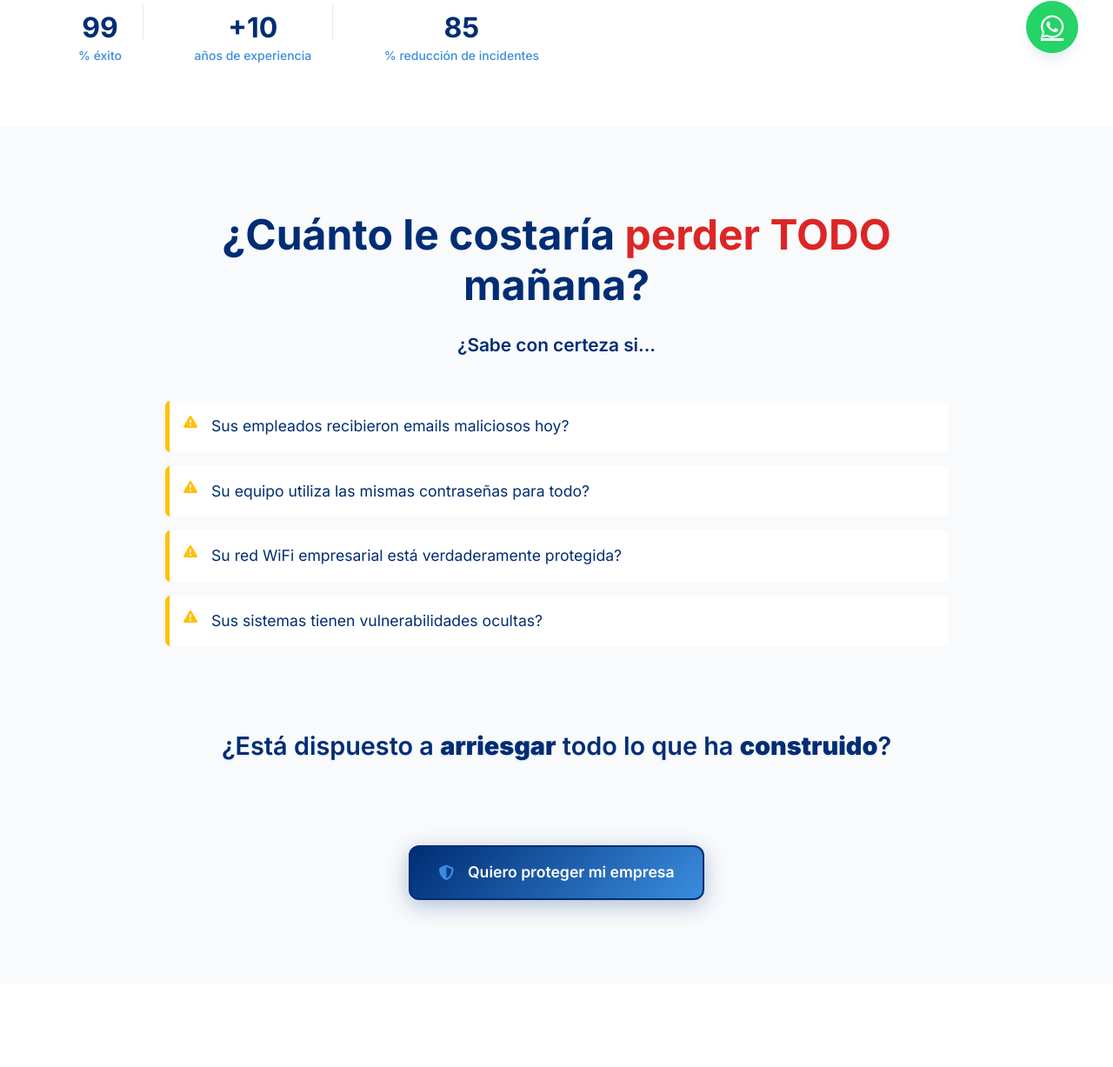
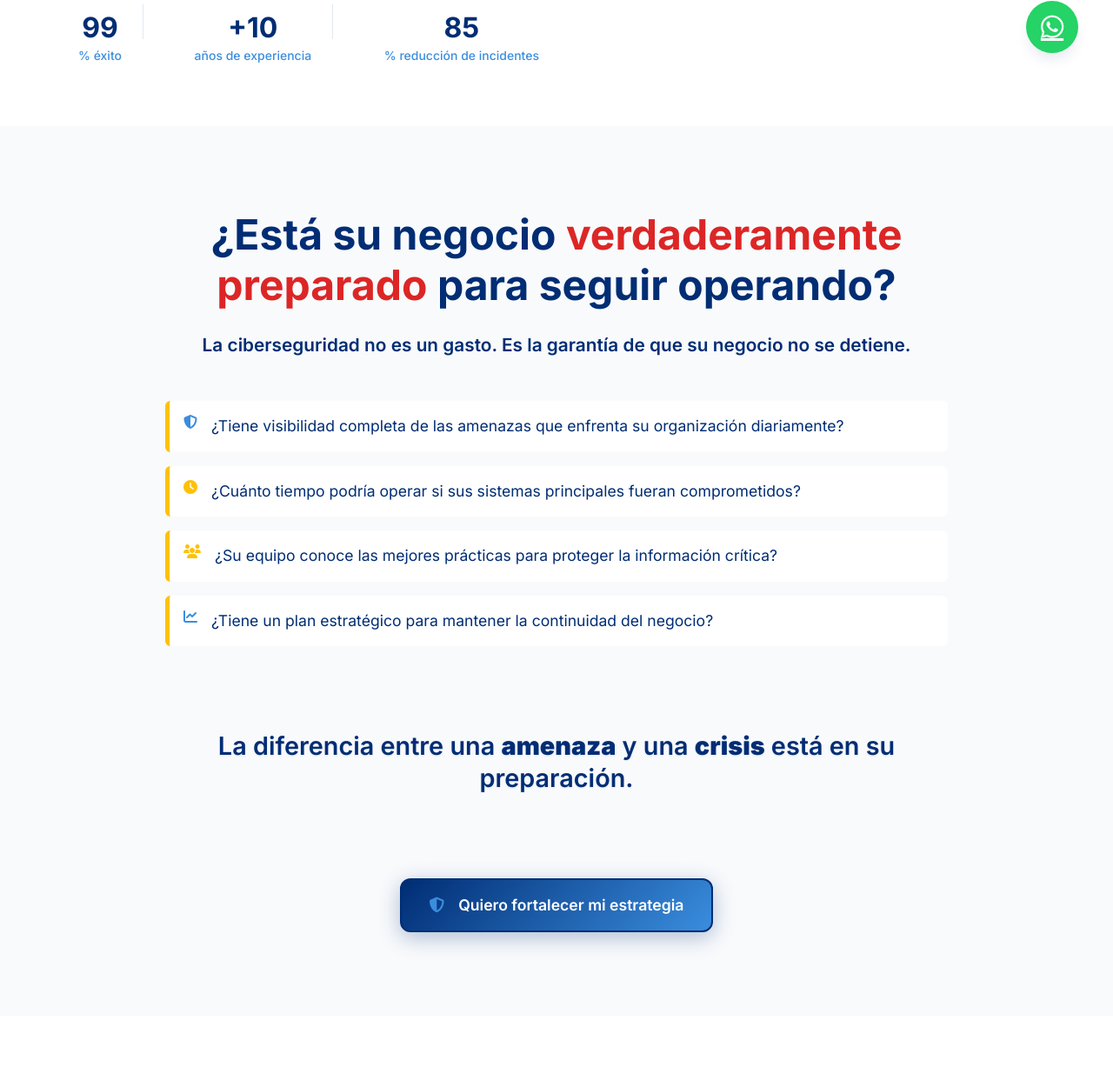
Before and after one commit to Security-Consulting-Group/scg_presales, a Django app: page / in a window 1280 px wide. Shown: the part 699-1926 px from the top of the page at 87% size. Run offline with Django 5.2, Linux system fonts and the light colour scheme; data that the repository does not hold is empty; some libraries are stand-ins or nearby versions.

Commit message:
UPDATED customer feedback messages

```diff
--- a/templates/landing/index.html
+++ b/templates/landing/index.html
@@ -138,27 +138,27 @@
         <div class="container">
             <div class="row justify-content-center">
                 <div class="col-lg-10">
-                    <h2 class="pain-title">¿Cuánto le costaría <span class="pain-highlight">perder TODO</span> mañana?</h2>
-                    <p class="pain-subtitle">¿Sabe con certeza si...</p>
+                    <h2 class="pain-title">¿Está su negocio <span class="pain-highlight">verdaderamente preparado</span> para seguir operando?</h2>
+                    <p class="pain-subtitle">La ciberseguridad no es un gasto. Es la garantía de que su negocio no se detiene.</p>
                     <div class="pain-content-wrapper">
                         <div class="warnings-section">
                             <div class="card border-warning border-5 mb-3 rounded-start-2 border-end-0 border-top-0 border-bottom-0" data-bss-hover-animate="pulse">
-                                <div class="card-body d-flex align-items-start"><i class="fas fa-exclamation-triangle text-warning flex-shrink-0 me-3"></i><span class="warning-text card-text">Sus empleados recibieron emails maliciosos hoy?</span></div>
+                                <div class="card-body d-flex align-items-start"><i class="fas fa-shield-alt text-warning flex-shrink-0 me-3"></i><span class="warning-text card-text">¿Tiene visibilidad completa de las amenazas que enfrenta su organización diariamente?</span></div>
                             </div>
                             <div class="card border-warning border-5 mb-3 rounded-start-2 border-start border-end-0 border-top-0 border-bottom-0" data-bss-hover-animate="pulse">
-                                <div class="card-body d-flex align-items-start"><i class="fas fa-exclamation-triangle text-warning flex-shrink-0 me-3"></i><span class="warning-text card-text">Su equipo utiliza las mismas contraseñas para todo?</span></div>
+                                <div class="card-body d-flex align-items-start"><i class="fas fa-clock text-warning flex-shrink-0 me-3"></i><span class="warning-text card-text">¿Cuánto tiempo podría operar si sus sistemas principales fueran comprometidos?</span></div>
                             </div>
                             <div class="card border-warning border-5 mb-3 rounded-start-2 border-start border-end-0 border-top-0 border-bottom-0" data-bss-hover-animate="pulse">
-                                <div class="card-body d-flex align-items-start"><i class="fas fa-exclamation-triangle text-warning flex-shrink-0 me-3"></i><span class="warning-text card-text">Su red WiFi empresarial está verdaderamente protegida?</span></div>
+                                <div class="card-body d-flex align-items-start"><i class="fas fa-users text-warning flex-shrink-0 me-3"></i><span class="warning-text card-text">¿Su equipo conoce las mejores prácticas para proteger la información crítica?</span></div>
                             </div>
                             <div class="card border-warning border-5 mb-3 rounded-start-2 border-start border-end-0 border-top-0 border-bottom-0" data-bss-hover-animate="pulse">
-                                <div class="card-body d-flex align-items-start"><i class="fas fa-exclamation-triangle text-warning flex-shrink-0 me-3"></i><span class="warning-text card-text">Sus sistemas tienen vulnerabilidades ocultas?</span></div>
+                                <div class="card-body d-flex align-items-start"><i class="fas fa-chart-line text-warning flex-shrink-0 me-3"></i><span class="warning-text card-text">¿Tiene un plan estratégico para mantener la continuidad del negocio?</span></div>
                             </div>
                         </div>
                         <div class="final-question-section">
-                            <p class="final-question">¿Está dispuesto a <strong>arriesgar</strong> todo lo que ha <strong>construido</strong>?</p>
+                            <p class="final-question">La diferencia entre una <strong>amenaza</strong> y una <strong>crisis</strong> está en su preparación.</p>
                         </div>
-                        <div class="pain-cta"><a class="btn btn-primary btn-primary-personalized" role="button" href="#servicios"><i class="fas fa-shield-alt me-2"></i>Quiero proteger mi empresa</a></div>
+                        <div class="pain-cta"><a class="btn btn-primary btn-primary-personalized" role="button" href="#servicios"><i class="fas fa-shield-alt me-2"></i>Quiero fortalecer mi estrategia</a></div>
                     </div>
                 </div>
             </div>
```
